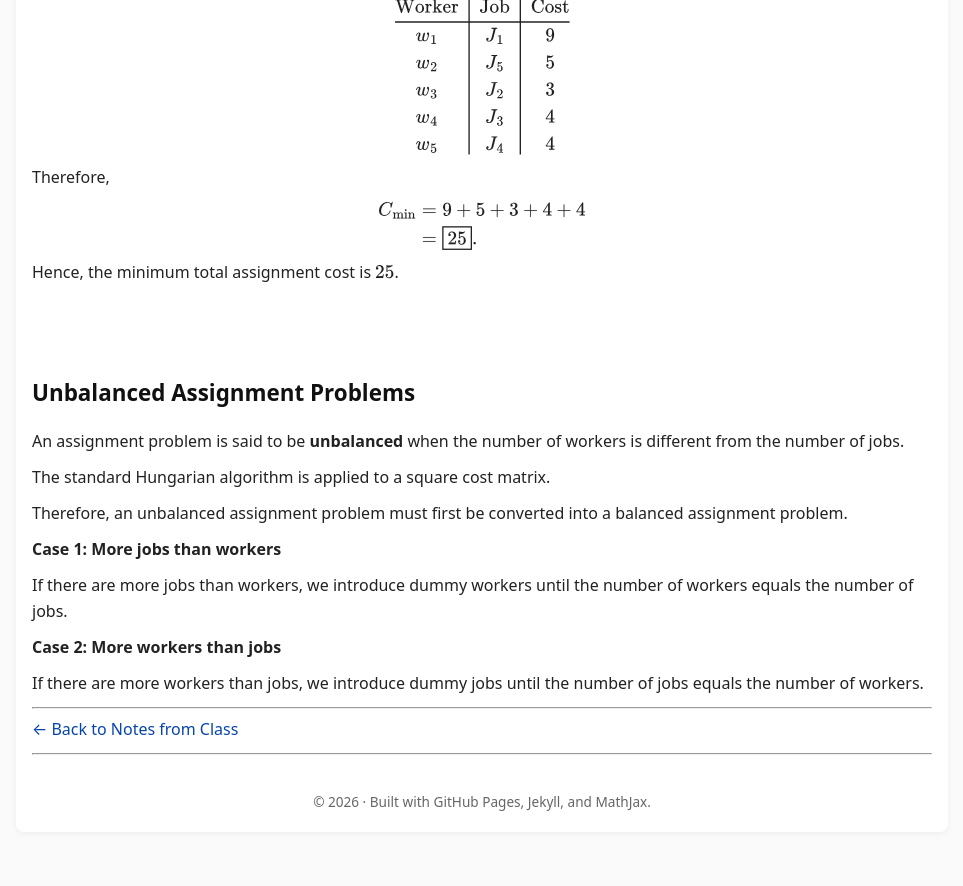
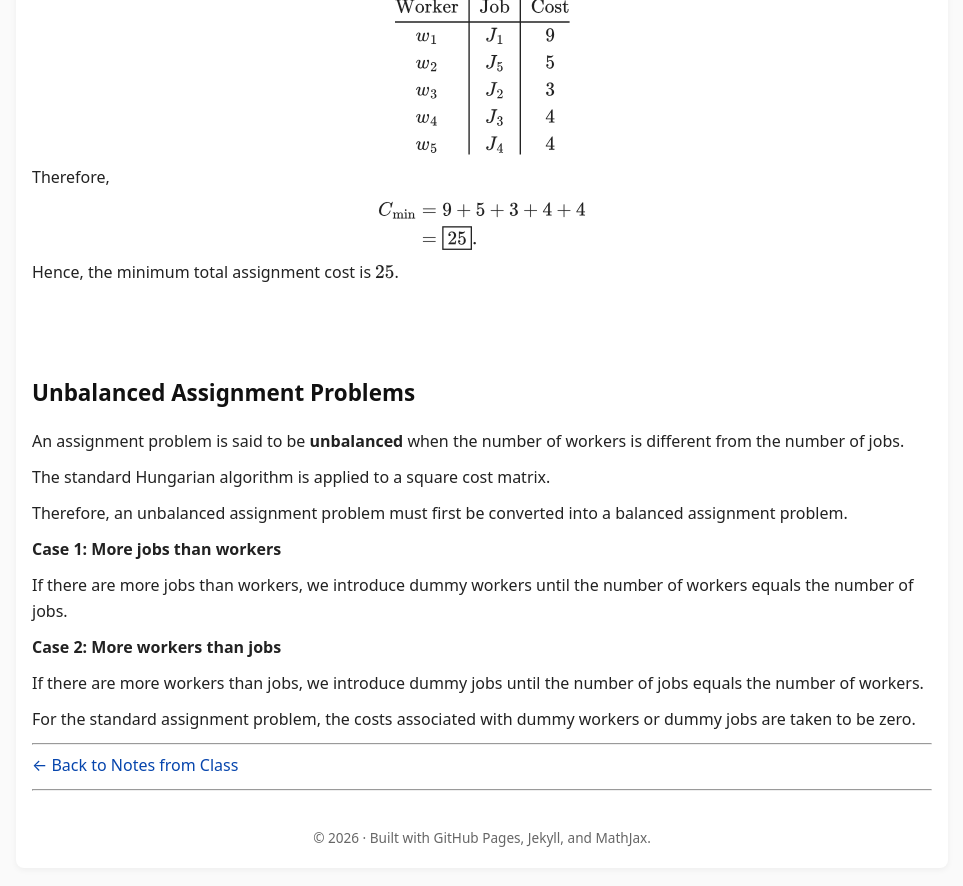
Before and after one commit to SaleemKamaludin/SaleemKamaludin.github.io, a Jekyll site: the page built from courses/math-2276/notes-from-class/supplementary-lecture-6/index.md, in a window 1280 px wide and 900 px high, scrolled down 9168 px. Shown: the top 886 px of the window, without its empty margins (158-1121 px from the left). Built offline with Jekyll 4.4.1, drawn with Linux system fonts in a browser that asks for light colours; before the commit the page ends 10032 px from its top, so only the background shows below that.

Commit message:
Add dummy cost observation for unbalanced assignment problems

```diff
--- a/courses/math-2276/notes-from-class/supplementary-lecture-6/index.md
+++ b/courses/math-2276/notes-from-class/supplementary-lecture-6/index.md
@@ -1517,6 +1517,16 @@ C_{\min}
   </div>
 </div>
 
+<div id="unbalanced-assignment-problems-dummy-costs">
+
+  <p>
+    For the standard assignment problem, the costs
+    associated with dummy workers or dummy jobs are
+    taken to be zero.
+  </p>
+
+</div>
+
 
 
 <hr>
```
